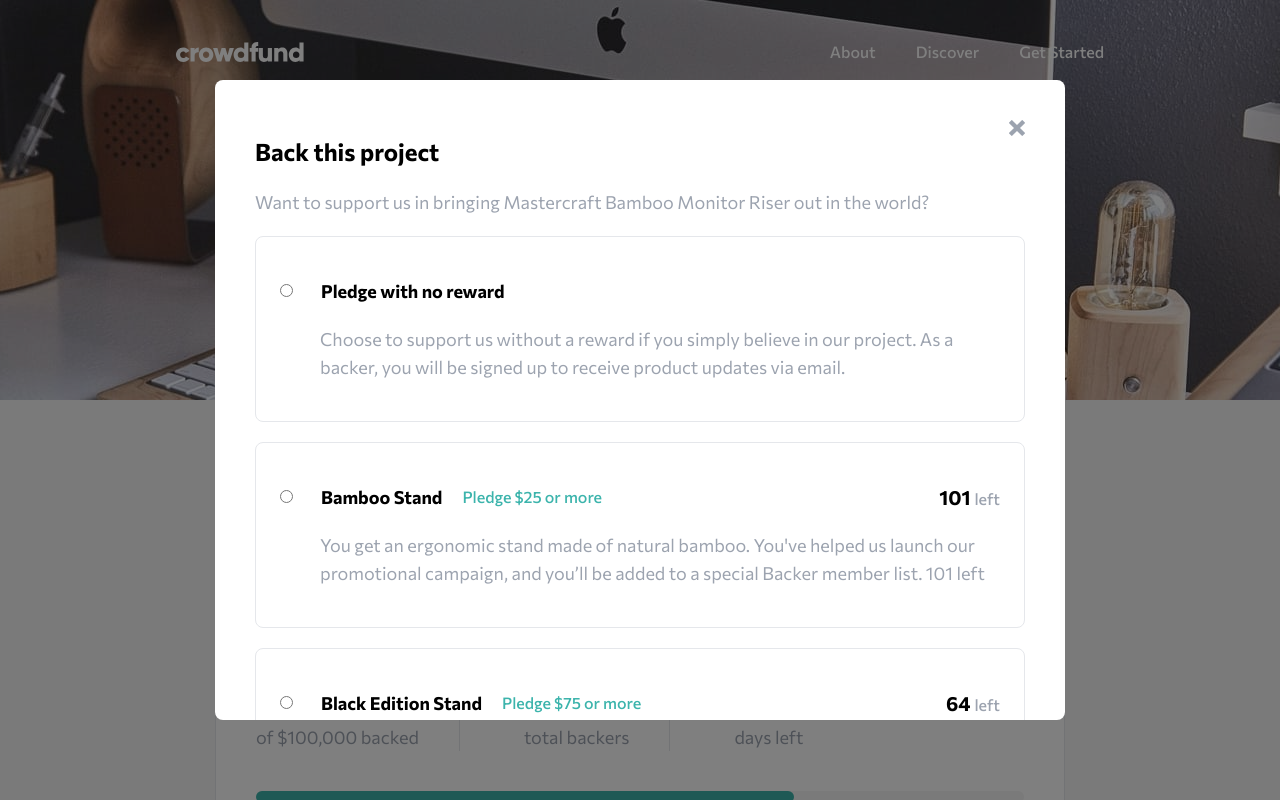
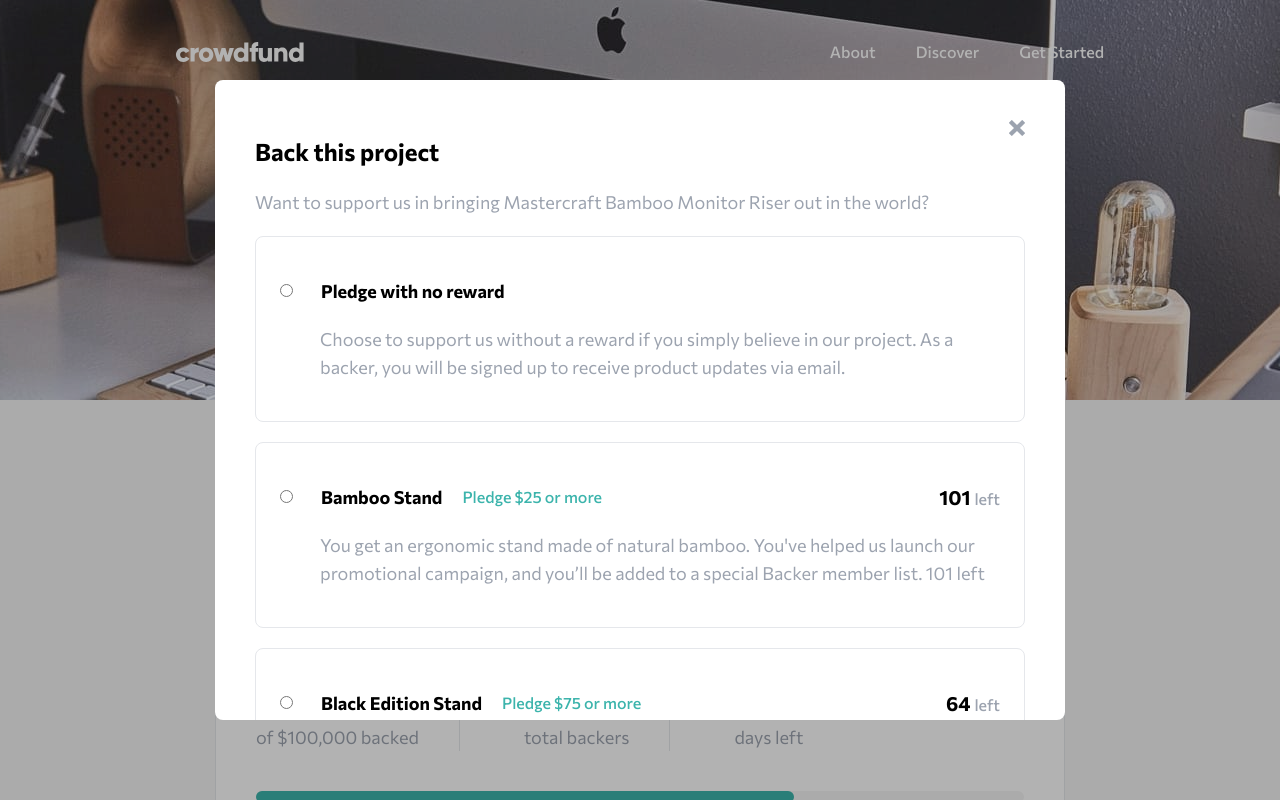
Before and after one commit to Joshlion525/CrowdFunding, a React (Vite) app: page / in a window 1280 px wide. Both pictures are taken after a click on the button "Back this project". Shown: the top 800 px of the page. Built offline with nearby package versions, Linux system fonts and the light colour scheme.

Commit message:
completed

```diff
--- a/src/components/Modal.jsx
+++ b/src/components/Modal.jsx
@@ -60,7 +60,7 @@ const Modal = ({ showModal, setShowModal }) => {
 	};
 
 	return (
-		<div className="fixed inset-0 bg-black bg-opacity-50 flex items-center justify-center z-50 px-7 md:px-10">
+		<div className="fixed inset-0 bg-black bg-opacity-30 flex items-center justify-center z-50 px-7 md:px-10">
 			<div className="bg-white rounded-lg p-5 md:p-10 lg:w-[850px] h-[80%] overflow-y-auto">
 				<div className="flex justify-end">
 					<ImCross
--- a/src/components/Navbar.jsx
+++ b/src/components/Navbar.jsx
@@ -40,7 +40,7 @@ const Navbar = () => {
 				</div>
 			</div>
 			{menuOpen && (
-				<div className="absolute top-full left-0 w-full min-h-screen px-5 py-4 z-50 flex flex-col items-center md:hidden">
+				<div className="absolute top-full bg-black bg-opacity-10 left-0 w-full min-h-screen px-5 py-4 z-50 flex flex-col items-center md:hidden">
 					<ul className="flex flex-col font-bold text-black w-full bg-white rounded-lg border">
 						<li className="border-b p-5">
 							<a href="#" onClick={toggleMenu}>
```
